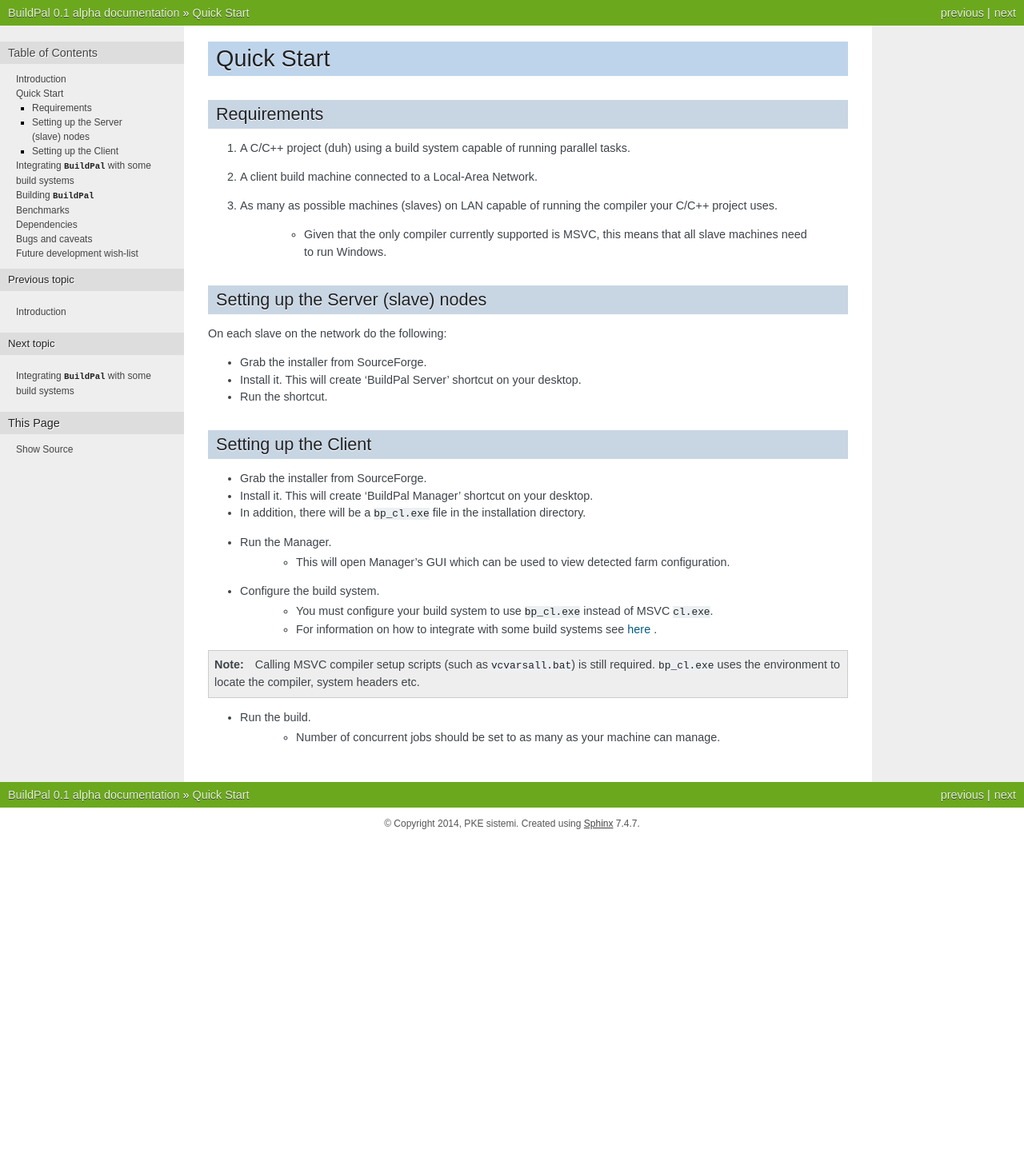
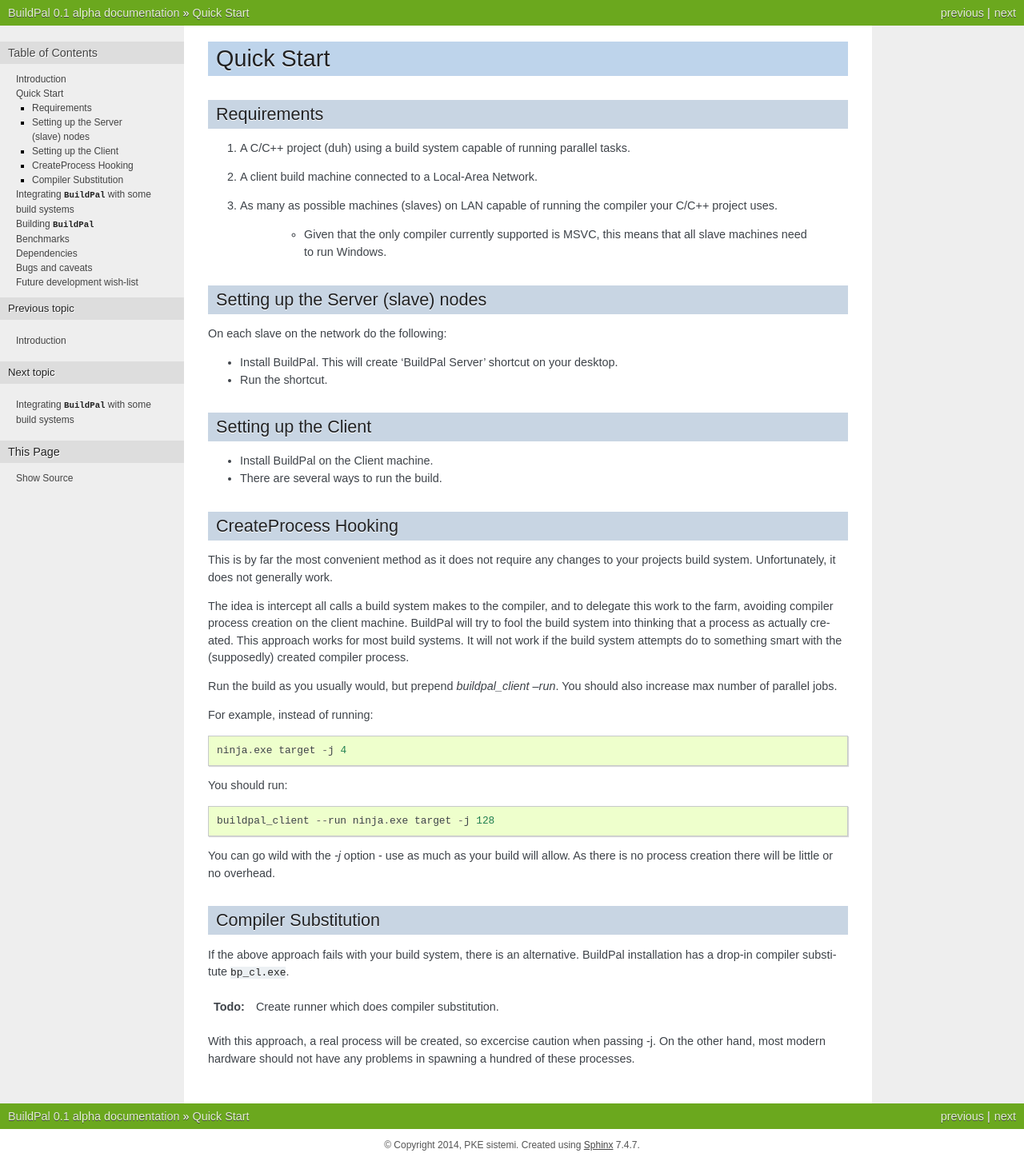
Before and after one commit to pkesist/buildpal, a Sphinx documentation site: the page built from Documentation/quickstart.rst, in a window 1280 px wide. Shown: the whole page at 80% size. Built offline with Sphinx 7.4.7, drawn with Linux system fonts in a browser that asks for light colours; before the commit the page ends 1050 px from its top, so only the background shows below that.

Commit message:
update docs

```diff
--- a/Documentation/quickstart.rst
+++ b/Documentation/quickstart.rst
@@ -20,8 +20,7 @@ Setting up the Server (slave) nodes
 
 On each slave on the network do the following:
 
-* Grab the installer from SourceForge.
-* Install it. This will create 'BuildPal Server' shortcut on your desktop.
+* Install BuildPal. This will create 'BuildPal Server' shortcut on your desktop.
 * Run the shortcut.
 
 .. note:
@@ -36,27 +35,47 @@ On each slave on the network do the following:
 Setting up the Client
 ---------------------
 
-* Grab the installer from SourceForge.
-* Install it. This will create 'BuildPal Manager' shortcut on your desktop.
-* In addition, there will be a :file:`bp_cl.exe` file in the installation
-  directory.
+* Install BuildPal on the Client machine.
+* There are several ways to run the build.
 
-* Run the Manager.
-    * This will open Manager's GUI which can be used to view detected farm
-      configuration.
+CreateProcess Hooking
+---------------------
 
-* Configure the build system.
-    * You must configure your build system to use :file:`bp_cl.exe` instead of
-      MSVC :file:`cl.exe`.
-    * For information on how to integrate with some build systems see :ref:`here \
-      <integrating-with-build-systems>`.
+This is by far the most convenient method as it does not require any changes to
+your projects build system. Unfortunately, it does not generally work.
 
-.. note::
+The idea is intercept all calls a build system makes to the compiler, and to
+delegate this work to the farm, avoiding compiler process creation on
+the client machine. BuildPal will try to fool the build system into thinking
+that a process as actually created. This approach works for most build systems.
+It will not work if the build system attempts do to something smart with the
+(supposedly) created compiler process.
 
-    Calling MSVC compiler setup scripts (such as ``vcvarsall.bat``) is still
-    required. :file:`bp_cl.exe` uses the environment to locate the compiler,
-    system headers etc.
+Run the build as you usually would, but prepend `buildpal_client --run`. You
+should also increase max number of parallel jobs.
 
-* Run the build.
-    * Number of concurrent jobs should be set to as many as your machine can
-      manage.
+For example, instead of running::
+
+    ninja.exe target -j 4
+
+You should run::
+
+    buildpal_client --run ninja.exe target -j 128
+
+You can go wild with the `-j` option - use as much as your build will allow. As
+there is no process creation there will be little or no overhead.
+
+
+Compiler Substitution
+---------------------
+
+If the above approach fails with your build system, there is an alternative.
+BuildPal installation has a drop-in compiler substitute :file:`bp_cl.exe`.
+
+.. todo::
+
+    Create runner which does compiler substitution.
+
+With this approach, a real process will be created, so excercise caution when
+passing -j. On the other hand, most modern hardware should not have any
+problems in spawning a hundred of these processes.
```
Also changed, not shown: Documentation/building.rst (+18 -44 lines).
